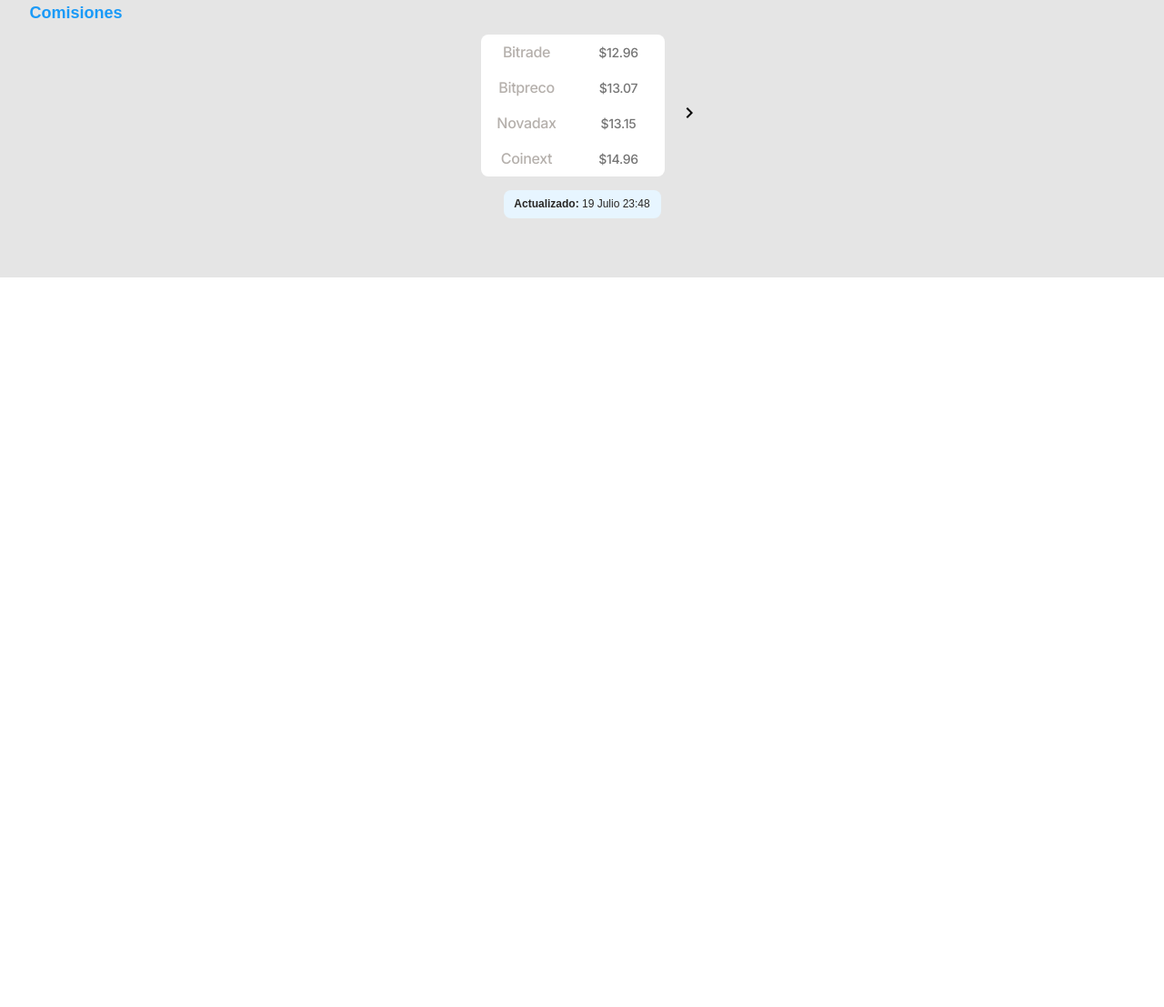
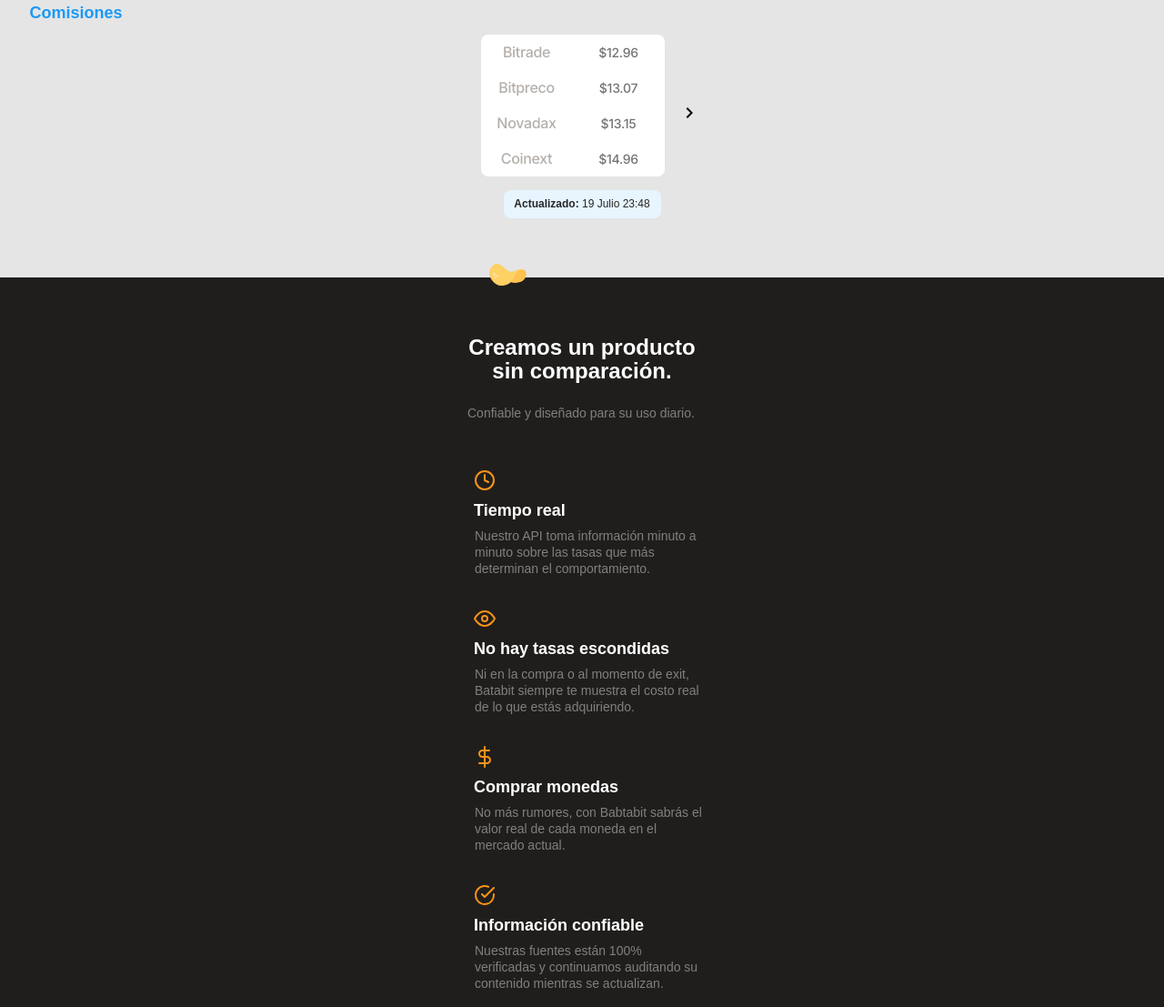
Before and after one commit to XxtbmfxX/pagina-web-01, a plain HTML site: page index.html in a window 1280 px wide. Shown: the part 1086-2193 px from the top of the page at 91% size. Before the commit the page ends 1391 px from the top, so only its background shows below. Drawn offline with Linux system fonts and the light colour scheme.

Commit message:
a la mitad

```diff
--- a/index.html
+++ b/index.html
@@ -125,35 +125,40 @@
         </div>
 
         <div class="top-actualizacion-c"><p> <b> Actualizado:</b> 19 Julio 23:48</p></div>
-        <!--
-            <p>Actualizado: 19 Julio 23:45</p>
         </section>
 
+<!-------------------------------fin parte top-----------------------------  -->
+
         <section class="mid">
+            <img class="mid__batata" src="assets/icons/batata.svg" alt="">
+
+            <div class="mid__title">
             <h1>Creamos un producto sin comparación.</h1>
             <p>Confiable y diseñado para su uso diario.</p>
-            <div>
+            </div>
+
+            <div class="mid__container">
                 <img src="assets/icons/clock.svg" alt="">
                 <h2>Tiempo real</h2>
                 <p>Nuestro API toma información minuto a minuto sobre las tasas que más determinan el comportamiento.</p>
             </div>
-            <div>
+            <div class="mid__container">
                 <img src="assets/icons/eye.svg" alt="">
                 <h2>No hay tasas escondidas</h2>
                 <p>Ni en la compra o al momento de exit, Batabit siempre te muestra el costo real de lo que estás adquiriendo.</p>
             </div>
-            <div>
+            <div class="mid__container">
                 <img src="assets/icons/dollar-sign.svg" alt="">
                 <h2>Comprar monedas</h2>
                 <p>No más rumores, con Babtabit sabrás el valor real de cada moneda en el mercado actual.</p>
             </div>
-            <div>
+            <div class="mid__container">
                 <img src="assets/icons/check-circle.svg" alt="">
                 <h2>Información confiable</h2>
                 <p>Nuestras fuentes están 100% verificadas y continuamos auditando su contenido mientras se actualizan.</p>
             </div>
         </section>
-
+<!--
         <section class="chica__bitcoins">
             <h1>Conócelo hoy.</h1>
         </section>
--- a/style.scss
+++ b/style.scss
@@ -408,8 +408,112 @@ main{
         }
     }
 
+}
+
+.mid{
+    background-color:#201E1C;
+    display: grid;
+    position: relative;
+
+    .mid__batata{
+        position: absolute;
+        top: -15px;
+        left: 42%;
 
 
 
 
+    }
+
+    p{
+        width: 252px;
+        height: 54px;
+        font-weight: 500;
+        font-size: 1.4rem;
+        line-height: 18px;
+
+        color: #808080;
+
+    }
+
+    .mid__title{
+
+
+
+
+        display: flex;
+        flex-direction: column;
+        align-items: center;
+        justify-content: center;
+        margin-top: 64px;
+
+        h1{
+
+            width: 288px;
+            height: 52px;
+
+            font-weight: bold;
+            font-size: 2.4rem;
+            line-height: 26px;
+            /* or 108% */
+
+            text-align: center;
+
+            color: #FFFFFF;
+
+        }
+        p{
+            margin-top: 24px;
+        }
+
+
+    }
+
+    .mid__container{
+
+        display: flex;
+        flex-direction: column;
+        align-items: center;
+        justify-content: center;
+        width: 288px;
+        height: 152px;
+        margin-left: auto;
+        margin-right: auto;
+
+        img{
+            align-self: flex-start;
+            margin-left: 25px;
+            margin-bottom: 12px;
+        }
+
+        h2{
+            align-self: flex-start;
+
+            height: 18px;
+
+
+            font-weight: bold;
+            font-size: 1.8rem;
+            line-height: 18px;
+
+            color: #FFFFFF;
+
+            margin-left: 25px;
+            margin-bottom: 10px;
+        }
+
+       p{
+        width: 252px;
+        height: 54px;
+        // left: 16px;
+        // top: 76px;
+        font-weight: 500;
+        font-size: 1.4rem;
+        line-height: 18px;
+
+        margin-left: 16px;
+       }
+    }
+
+
 }
```
Also changed, not shown: style.css, 1 other file.
